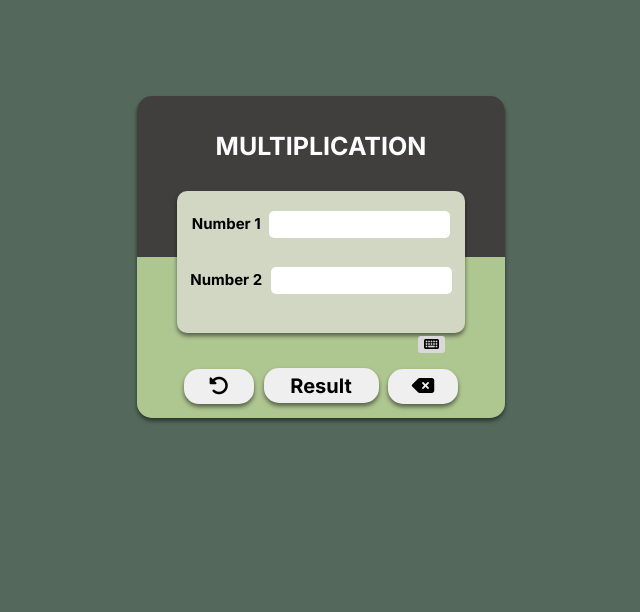
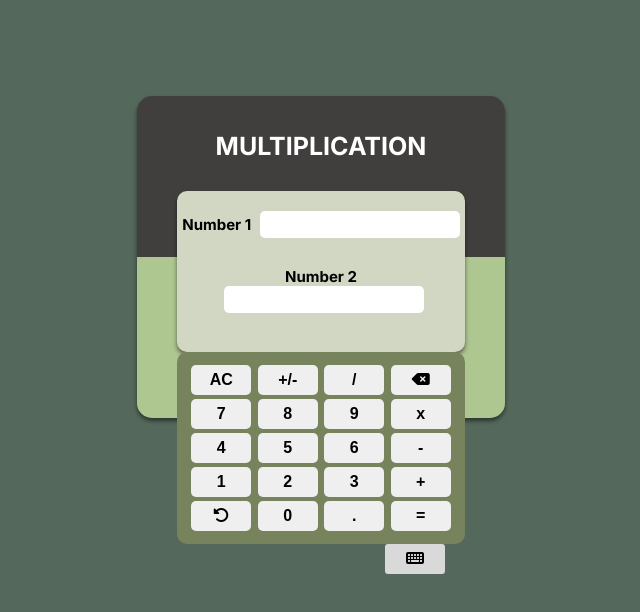
Before and after one commit to ADP-Team-04/Project_01, a plain HTML site: page multi.html in a window 1280 px wide. Both pictures are taken after a click on the button 750 px from the left and 344 px from the top of the page. Shown: the whole page, without its empty margins (319-959 px from the left). Drawn offline with Linux system fonts and the light colour scheme.

Commit message:
Update last - 24/3

```diff
--- a/assets/css/style-multi.css
+++ b/assets/css/style-multi.css
@@ -37,7 +37,7 @@ body {
     background-color: rgb(209,215,195);
     font-family: Inter;
     font-size: 15px;
-    font-weight: bolder;
+    font-weight: bold;
     border: none;
     border-radius: 10px;
     box-shadow: 0px 3px 4px rgba(0, 0, 0, 0.5);
@@ -49,6 +49,8 @@ body {
     border: none;
     border-radius: 5px;
     text-align: center;
+    font-size: 14px;
+    font-weight: bold;
 }
 .back-btn,.delete-btn {
     width: 70px;
@@ -82,3 +84,19 @@ body {
     border-radius: 3px;
     margin-bottom: 10px;
 }
+.button-input, button {
+    width: 60px;
+    height: 30px;
+    border-radius: 5px;
+    border: none;
+    font-size: 16px;
+    font-weight: bold;
+}
+
+#table-board {
+    width: 288px;
+    margin: 0px auto;
+    background-color: rgb(119, 131, 92);
+    padding: 10px 10px;
+    border-radius: 10px;
+}
--- a/assets/css/style-result.css
+++ b/assets/css/style-result.css
@@ -43,6 +43,8 @@ body {
 }
 
 #result-last {
+    font-size: 14px;
+    font-weight: bold;
     height: 35px;
     border: none;
     border-radius: 5px;
--- a/assets/js/js-multi.js
+++ b/assets/js/js-multi.js
@@ -1,9 +1,17 @@
 var a,b;
 var kqua;
+var times = 0;
+var input1 = false;
+var input2 = false;
 function clickResult() {
     window.location.href = 'resultMulti.html';
     a = Number(eval(document.getElementById("num1").value));
     b = Number(eval(document.getElementById("num2").value));
+    // a = eval(document.getElementById("num1").value);
+    // b = eval(document.getElementById("num1").value);
+    // if(a == 'Infinity' || b == 'Infinity') {
+    //     document.getElementById
+    // }
     kqua = String(a*b);
     localStorage.setItem("in ra man hinh", kqua);
 }
@@ -14,3 +22,35 @@ function deleteEle() {
 function exitResult() {
     window.location.href = 'multi.html';
 }
+function dropKeyBoard() {
+    times++;
+    var board =document.getElementById("table-board-box");
+    var but1 = document.getElementById("back-click");
+    var but2 = document.getElementById("result-click");
+    var but3 = document.getElementById("delete-click");
+    if(times%2 != 0) {
+        board.style.cssText = "display: inline;";
+        but1.style.cssText = "visibility: hidden;";
+        but2.style.cssText = "visibility: hidden;";
+        but3.style.cssText = "visibility: hidden;";
+    } else {
+        board.style.cssText = "display: none;";
+        but1.style.cssText = "visibility: visible;";
+        but2.style.cssText = "visibility: visible;";
+        but3.style.cssText = "visibility: visible;";
+    }
+}
+// function focus1() {
+//     document.getElementById('num1').input1.addEventListener('click',function() {input1 = true; input2 = false;});
+// }
+// function focus2() {
+//     document.getElementById('num2').input2.addEventListener('click',function() {input1 = false; input2 = true;});
+// }
+
+function clickInput(value) {
+    if(input1 === true) {
+        document.getElementById("num1").value += value;
+    } else if (input2 === true) {
+        document.getElementById("num2").value += value;
+    }
+}
--- a/multi.html
+++ b/multi.html
@@ -24,14 +24,14 @@
             <div class="input-number">
                 <div class="num1-input">
                     <label for="num1">Number 1</label>
-                    <input type="text" id="num1">
+                    <input type="text" id="num1" onclick="focus1()">
                 </div>
                 <div>
                     <p class="alert-error">&emsp;</p>
                 </div>
                 <div class="num2-input">
                     <label for="num2">Number 2</label>
-                    <input type="text" id="num2">
+                    <input type="text" id="num2" onclick="focus2()">
                 </div>
                 <div>
                     <p class="alert-error">&emsp;</p>
@@ -41,13 +41,14 @@
                 <table id="table-board">
                     <tr>
                         <td>
-                            <button>AC</button>
+                            <!-- <input class="button-input" type="button" id="AC" value="AC"> -->
+                            <button onclick="deleteEle()">AC</button>
                         </td>
                         <td>
-                            <button>+/-</button>
+                            <input class="button-input" type="button" id="pos-neg" value="+/-">
                         </td>
                         <td>
-                            <button>/</button>
+                            <input class="button-input" type="button" id="div" value="/" onclick="clickInput('/')">
                         </td>
                         <td>
                             <button><i class="fa-sharp fa-solid fa-delete-left"></i></button>
@@ -55,58 +56,58 @@
                     </tr>
                     <tr>
                         <td>
-                            <button>7</button>
+                            <input class="button-input" type="button" id="seven" value="7" onclick="clickInput('7')">
                         </td>
                         <td>
-                            <button>8</button>
+                            <input class="button-input" type="button" id="eight" value="8" onclick="clickInput('8')">
                         </td>
                         <td>
-                            <button>9</button>
+                            <input class="button-input" type="button" id="nine" value="9" onclick="clickInput('9')">
                         </td>
                         <td>
-                            <button>x</button>
+                            <input class="button-input" type="button" id="mul" value="x" onclick="clickInput('*')">
                         </td>
                     </tr>
                     <tr>
                         <td>
-                            <button>4</button>
+                            <input class="button-input" type="button" id="four" value="4" onclick="clickInput('4')">
                         </td>
                         <td>
-                            <button>5</button>
+                            <input class="button-input" type="button" id="five" value="5" onclick="clickInput('5')">
                         </td>
                         <td>
-                            <button>6</button>
+                            <input class="button-input" type="button" id="six" value="6" onclick="clickInput('6')">
                         </td>
                         <td>
-                            <button>-</button>
+                            <input class="button-input" type="button" id="minus" value="-" onclick="clickInput('-')">
                         </td>
                     </tr>
                     <tr>
                         <td>
-                            <button>1</button>
+                            <input class="button-input" type="button" id="one" value="1" onclick="clickInput('1')">
                         </td>
                         <td>
-                            <button>2</button>
+                            <input class="button-input" type="button" id="two" value="2" onclick="clickInput('2')">
                         </td>
                         <td>
-                            <button>3</button>
+                            <input class="button-input" type="button" id="three" value="3" onclick="clickInput('3')">
                         </td>
                         <td>
-                            <button>+</button>
+                            <input class="button-input" type="button" id="plus" value="+" onclick="clickInput('+')">
                         </td>
                     </tr>
                     <tr>
                         <td>
-                            <button><i class="fa-sharp fa-solid fa-rotate-left"></i></button>
+                            <button onclick="exitResult()"><i class="fa-sharp fa-solid fa-rotate-left"></i></button>
                         </td>
                         <td>
-                            <button>0</button>
+                            <input class="button-input" type="button" id="zero" value="0" onclick="clickInput('0')">
                         </td>
                         <td>
-                            <button>.</button>
+                            <input class="button-input" type="button" id="dot" value="." onclick="clickInput('.')" onclick="clickInput('.')">
                         </td>
                         <td>
-                            <button>=</button>
+                            <button onclick="clickResult()">=</button>
                         </td>
                     </tr>
                 </table>
@@ -129,6 +130,10 @@
     </div>
     <script src="./assets/js/js-multi.js">
     </script>
+    <script>
+        document.getElementById('num1').addEventListener('click',function() {input1 = true; input2 = false;});
+        document.getElementById('num2').addEventListener('click',function() {input1 = false; input2 = true;});
+    </script>
 </body>
 
 </html>
```
